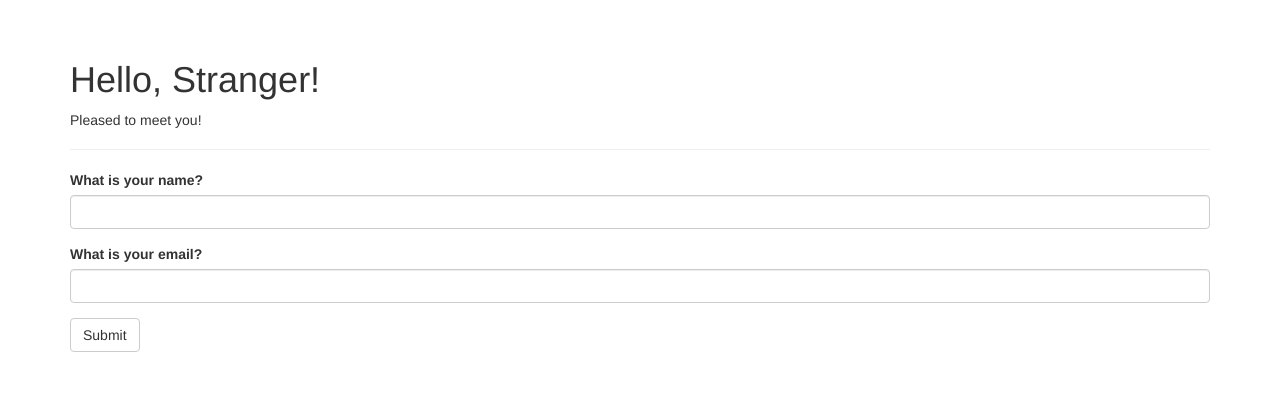
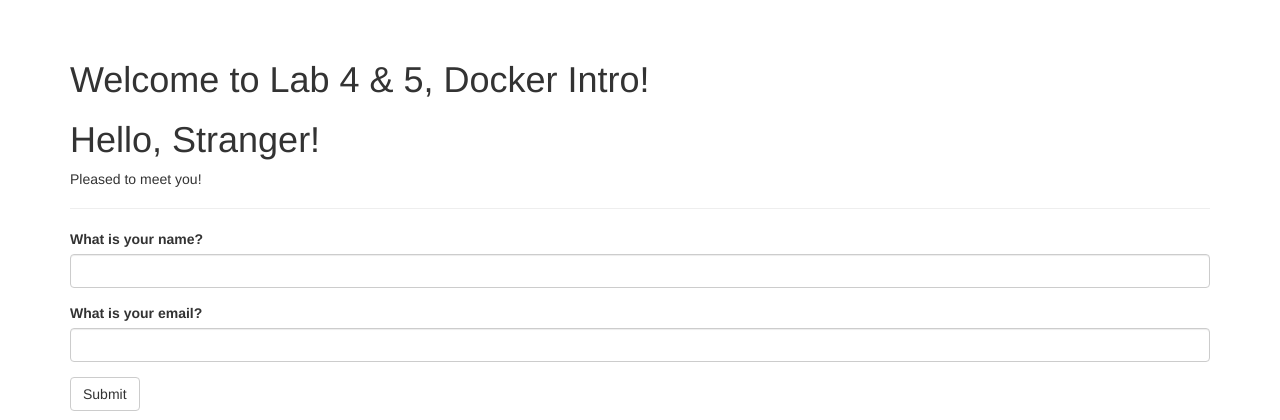
Before and after one commit to Marinette/-ECE444-F2020-Lab3, a Flask app: page / in a window 1280 px wide. Shown: the part 52-472 px from the top of the page. Run offline with Flask 2, Linux system fonts and the light colour scheme; some libraries are stand-ins or nearby versions.

Commit message:
Updated readme file for lab 4/5, took screenshots of dockerization and updated dockerfiles

```diff
--- a/templates/index.html
+++ b/templates/index.html
@@ -4,6 +4,7 @@
 {% block title %}Flasky{% endblock %}
 {% block page_content %}
 <div class="page-header">
+    <h1> Welcome to Lab 4 & 5, Docker Intro!</h1>
 <h1>Hello, {% if name %}{{ name }}{% else %}Stranger{% endif %}! {% if email %} Your email is {{email}} {% endif %}{% if email and InvalidEmail%} Please enter a valid U of T Email. {%endif%}</h1>
 {% if not known %}
 <p>Pleased to meet you!</p>
```
Also changed, not shown: README.md, images/image1.PNG, images/image2.PNG, images/image3.PNG, images/image4.PNG (deleted), images/image5.PNG (deleted), 2 other files.
